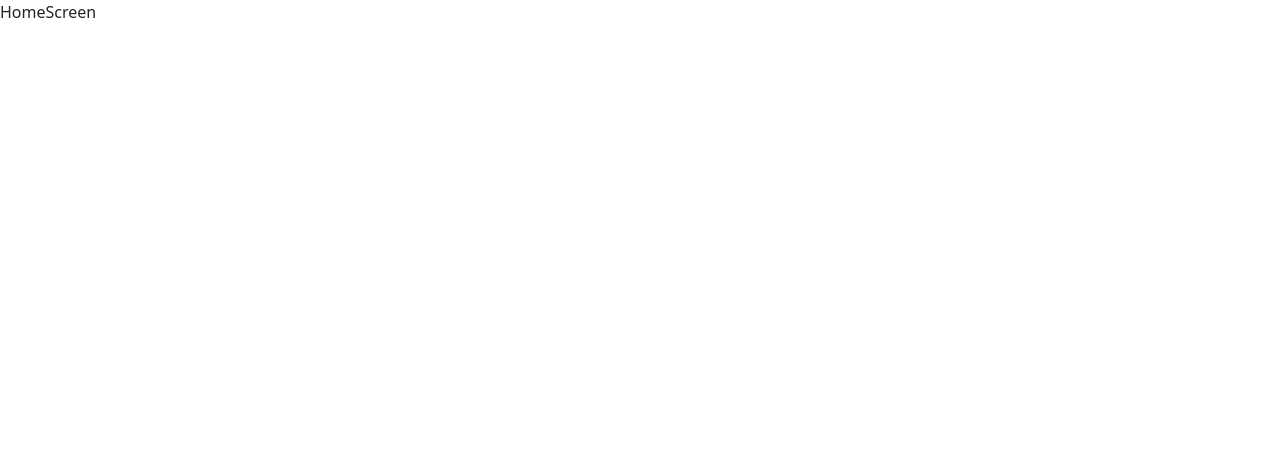
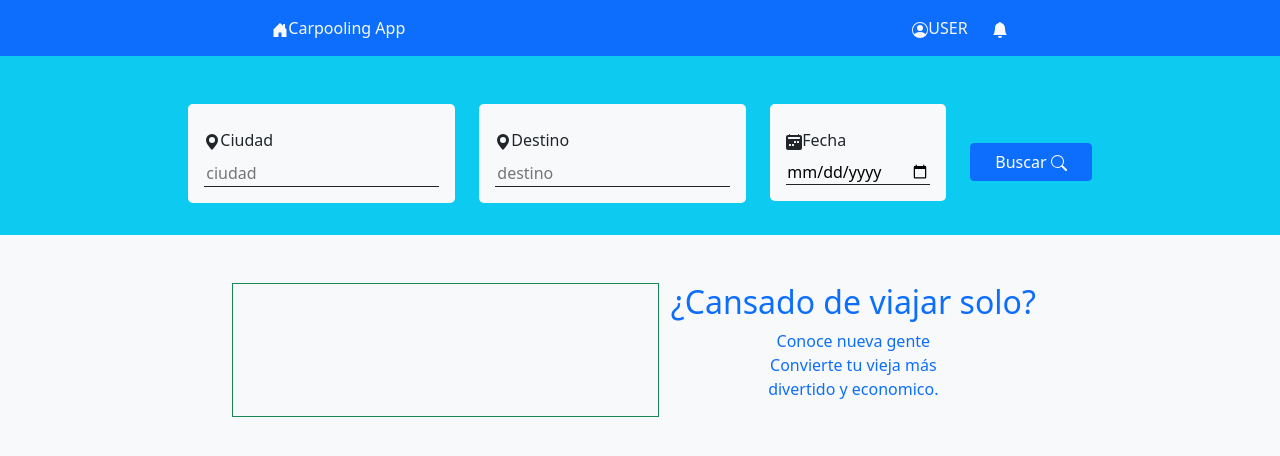
Before and after one commit to AgiletechDev/Carpooling, a React (Create React App) app: page / in a window 1280 px wide. Shown: the top 456 px of the page. Built offline with nearby package versions, Linux system fonts and the light colour scheme.

Commit message:
Update HomeScreen.js

```diff
--- a/src/components/HomeScreen.js
+++ b/src/components/HomeScreen.js
@@ -1,5 +1,90 @@
 import React from 'react';
 
 export const HomeScreen = () => {
-  return <div>HomeScreen</div>;
+  return (
+    <div>
+      <div className="container-fluid">
+        <div className="row bg-primary justify-content-center text-light py-3">
+          <div className="col-auto col-sm-6 text-last">
+            <svg xmlns="http://www.w3.org/2000/svg" width="16" height="16" fill="currentColor" className="bi bi-house-door-fill" viewBox="0 0 16 16">
+              <path d="M6.5 14.5v-3.505c0-.245.25-.495.5-.495h2c.25 0 .5.25.5.5v3.5a.5.5 0 0 0 .5.5h4a.5.5 0 0 0 .5-.5v-7a.5.5 0 0 0-.146-.354L13 5.793V2.5a.5.5 0 0 0-.5-.5h-1a.5.5 0 0 0-.5.5v1.293L8.354 1.146a.5.5 0 0 0-.708 0l-6 6A.5.5 0 0 0 1.5 7.5v7a.5.5 0 0 0 .5.5h4a.5.5 0 0 0 .5-.5z"/>
+            </svg>
+            <a>Carpooling App</a>
+          </div>
+          <div className="col-auto">
+            <svg xmlns="http://www.w3.org/2000/svg" width="16" height="16" fill="currentColor" className="bi bi-person-circle" viewBox="0 0 16 16">
+              <path d="M11 6a3 3 0 1 1-6 0 3 3 0 0 1 6 0z"/>
+              <path fillRule="evenodd" d="M0 8a8 8 0 1 1 16 0A8 8 0 0 1 0 8zm8-7a7 7 0 0 0-5.468 11.37C3.242 11.226 4.805 10 8 10s4.757 1.225 5.468 2.37A7 7 0 0 0 8 1z"/>
+            </svg>
+            <a>USER</a>
+          </div>
+          <div className="col-auto">
+            <svg xmlns="http://www.w3.org/2000/svg" width="16" height="16" fill="currentColor" className="bi bi-bell-fill" viewBox="0 0 16 16">
+              <path d="M8 16a2 2 0 0 0 2-2H6a2 2 0 0 0 2 2zm.995-14.901a1 1 0 1 0-1.99 0A5.002 5.002 0 0 0 3 6c0 1.098-.5 6-2 7h14c-1.5-1-2-5.902-2-7 0-2.42-1.72-4.44-4.005-4.901z"/>
+            </svg>
+          </div>
+        </div>
+      </div>
+
+      <div className="container-fluid">
+        <div className="row bg-info pt-5 pb-3 justify-content-center">
+          <div className="col-auto">
+            <div className="bg-light text-dark rounded-3 p-3 mb-3">
+              <div className="my-2">
+                <svg xmlns="http://www.w3.org/2000/svg" width="16" height="16" fill="currentColor" className="bi bi-geo-alt-fill" viewBox="0 0 16 16">
+                  <path d="M8 16s6-5.686 6-10A6 6 0 0 0 2 6c0 4.314 6 10 6 10zm0-7a3 3 0 1 1 0-6 3 3 0 0 1 0 6z"/>
+                </svg>
+                <label className="">Ciudad</label>
+              </div>
+              <input type="text" className="input-header border-0 border-bottom border-dark bg-transparent" placeholder="ciudad"/>
+            </div>
+          </div>
+
+          <div className="col-auto">
+            <div className="bg-light text-dark rounded-3 p-3 mb-3">
+              <div className="my-2">
+                <svg xmlns="http://www.w3.org/2000/svg" width="16" height="16" fill="currentColor" className="bi bi-geo-alt-fill" viewBox="0 0 16 16">
+                  <path d="M8 16s6-5.686 6-10A6 6 0 0 0 2 6c0 4.314 6 10 6 10zm0-7a3 3 0 1 1 0-6 3 3 0 0 1 0 6z"/>
+                </svg>
+                <label className="">Destino</label>
+              </div>
+              <input type="text" className="border-0 border-bottom border-dark bg-transparent" placeholder="destino"/>
+            </div>
+          </div>
+
+          <div className="col-auto">
+            <div className="bg-light text-dark rounded-3 p-3 mb-3">
+              <div className="my-2">
+                <svg xmlns="http://www.w3.org/2000/svg" width="16" height="16" fill="currentColor" className="bi bi-calendar2-week-fill" viewBox="0 0 16 16">
+                  <path d="M3.5 0a.5.5 0 0 1 .5.5V1h8V.5a.5.5 0 0 1 1 0V1h1a2 2 0 0 1 2 2v11a2 2 0 0 1-2 2H2a2 2 0 0 1-2-2V3a2 2 0 0 1 2-2h1V.5a.5.5 0 0 1 .5-.5zm9.954 3H2.545c-.3 0-.545.224-.545.5v1c0 .276.244.5.545.5h10.91c.3 0 .545-.224.545-.5v-1c0-.276-.244-.5-.546-.5zM8.5 7a.5.5 0 0 0-.5.5v1a.5.5 0 0 0 .5.5h1a.5.5 0 0 0 .5-.5v-1a.5.5 0 0 0-.5-.5h-1zm3 0a.5.5 0 0 0-.5.5v1a.5.5 0 0 0 .5.5h1a.5.5 0 0 0 .5-.5v-1a.5.5 0 0 0-.5-.5h-1zM3 10.5v1a.5.5 0 0 0 .5.5h1a.5.5 0 0 0 .5-.5v-1a.5.5 0 0 0-.5-.5h-1a.5.5 0 0 0-.5.5zm3.5-.5a.5.5 0 0 0-.5.5v1a.5.5 0 0 0 .5.5h1a.5.5 0 0 0 .5-.5v-1a.5.5 0 0 0-.5-.5h-1z"/>
+                </svg>
+                <label className="">Fecha</label>
+              </div>
+              <input type="date" className="border-0 border-bottom border-dark bg-transparent"/>
+            </div>
+          </div>
+
+          <div className="col-auto align-self-center">
+            <button type="button" className="btn btn-primary px-4">Buscar <svg xmlns="http://www.w3.org/2000/svg" width="16" height="16" fill="currentColor" className="bi bi-search" viewBox="0 0 16 16">
+              <path d="M11.742 10.344a6.5 6.5 0 1 0-1.397 1.398h-.001c.03.04.062.078.098.115l3.85 3.85a1 1 0 0 0 1.415-1.414l-3.85-3.85a1.007 1.007 0 0 0-.115-.1zM12 6.5a5.5 5.5 0 1 1-11 0 5.5 5.5 0 0 1 11 0z"/>
+            </svg></button>
+          </div>
+        </div>
+      </div>
+
+      <div className="container-fluid">
+        <div className="row bg-light py-5 justify-content-center">
+          <div className="col-auto col-4 border border-success"></div>
+          <div className="col-auto">
+            <p className="h2 text-primary">¿Cansado de viajar solo?</p>
+            <ul className="list-unstyled text-primary text-center">
+              <li>Conoce nueva gente</li>
+              <li>Convierte tu vieja más</li>
+              <li>divertido y economico.</li>
+            </ul>
+          </div>
+        </div>
+      </div>
+    </div>
+  );
 };
```
